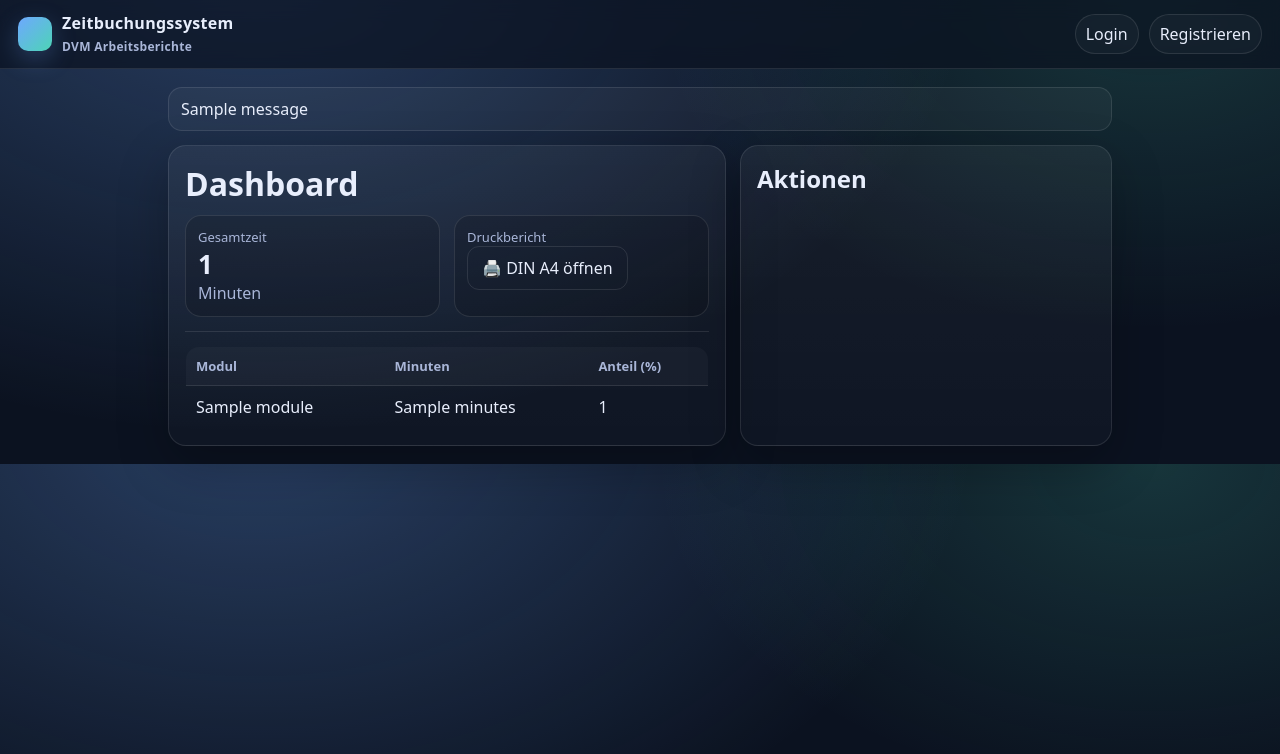
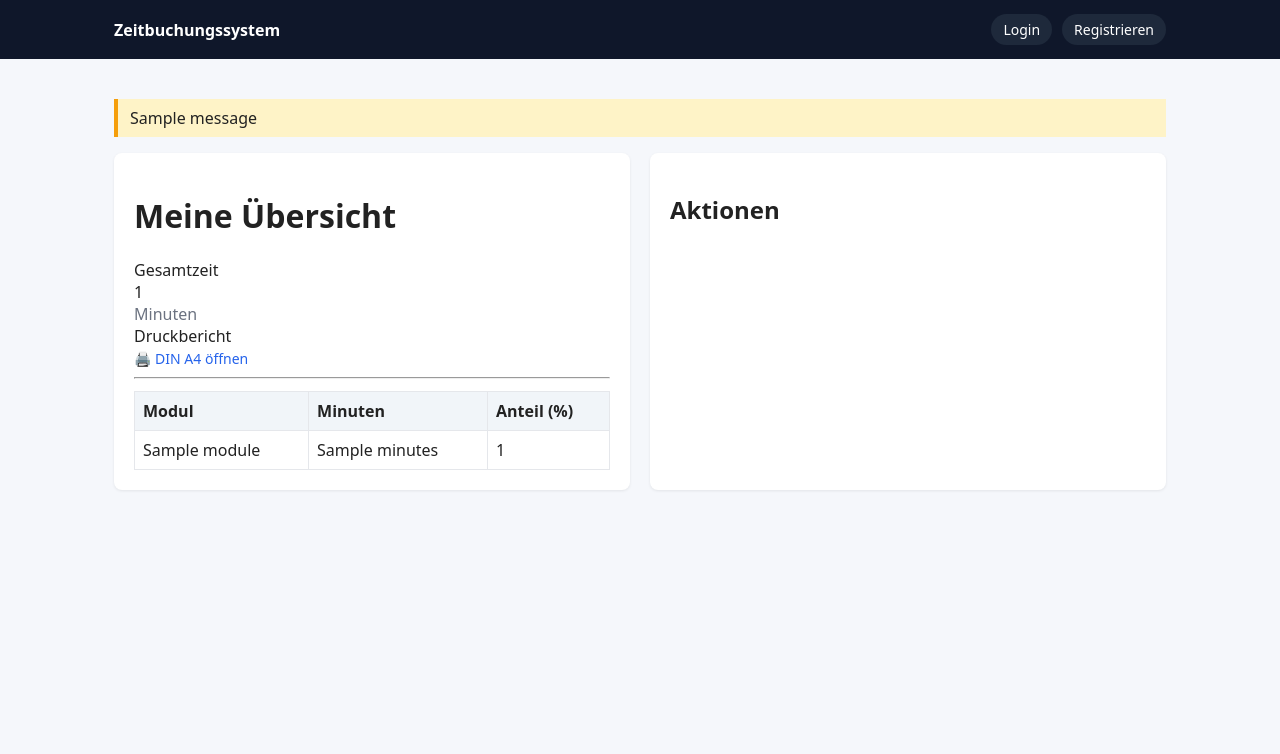
Before and after one commit to Kelm-Isabella23/ZeitbuchungssystemNew, a Django app: template templates/dashboard.html in a window 1280 px wide. Shown: the top 754 px of the page. Run offline with Django 5.2, Linux system fonts and the light colour scheme; the template is opened without the code that fills it: most values are stand-ins (such as "Sample title", 1, 10 or a date in 2020); one stand-in notice (Sample message) is shown.

Commit message:
html und css verbesserung

```diff
--- a/static/app.css
+++ b/static/app.css
@@ -1,190 +1,208 @@
-:root{
-  --bg:#0b1220;
-  --card:#101a33;
-  --card2:#0e1730;
-  --text:#e8eefc;
-  --muted:#a9b6d8;
-  --accent:#6ea8ff;
-  --accent2:#4dd4b6;
-  --danger:#ff6b6b;
-  --border: rgba(255,255,255,0.10);
+/* =========================
+   RESET / BASIS
+========================= */
+* {
+  box-sizing: border-box;
 }
 
-*{ box-sizing:border-box; }
-body{
-  margin:0;
-  font-family: system-ui, -apple-system, Segoe UI, Roboto, Arial, sans-serif;
-  background: radial-gradient(1200px 800px at 20% -10%, rgba(110,168,255,0.30), transparent 60%),
-              radial-gradient(900px 600px at 90% 0%, rgba(77,212,182,0.18), transparent 55%),
-              var(--bg);
-  color:var(--text);
+body {
+  margin: 0;
+  font-family: system-ui, -apple-system, BlinkMacSystemFont, "Segoe UI", sans-serif;
+  background: #f5f7fb;
+  color: #222;
 }
 
-a{ color: var(--accent); text-decoration:none; }
-a:hover{ text-decoration:underline; }
-
-.container{
-  max-width: 980px;
-  margin: 0 auto;
-  padding: 18px;
+a {
+  color: #2563eb;
+  text-decoration: none;
 }
 
-.topbar{
-  position: sticky;
-  top:0;
-  z-index:10;
-  backdrop-filter: blur(10px);
-  background: rgba(11,18,32,0.70);
-  border-bottom: 1px solid var(--border);
+a:hover {
+  text-decoration: underline;
 }
 
-.nav{
-  display:flex;
-  align-items:center;
-  justify-content:space-between;
-  gap:12px;
-  padding: 12px 18px;
+.muted {
+  color: #6b7280;
 }
 
-.brand{
-  display:flex;
-  align-items:center;
-  gap:10px;
-  font-weight:700;
-  letter-spacing:0.3px;
-}
-.logo{
-  width:34px;height:34px;border-radius:10px;
-  background: linear-gradient(135deg, var(--accent), var(--accent2));
-  box-shadow: 0 8px 24px rgba(110,168,255,0.25);
+/* =========================
+   LAYOUT
+========================= */
+.container {
+  max-width: 1100px;
+  margin: 0 auto;
+  padding: 24px;
 }
 
-.navlinks{
-  display:flex; gap:10px; flex-wrap:wrap;
-  align-items:center;
-}
-.pill{
-  padding:8px 10px;
-  border: 1px solid var(--border);
-  border-radius: 999px;
-  background: rgba(255,255,255,0.03);
-  color: var(--text);
+.card {
+  background: #fff;
+  border-radius: 8px;
+  padding: 20px;
+  box-shadow: 0 1px 3px rgba(0,0,0,.08);
 }
 
-.rolebadge{
-  border:1px solid var(--border);
-  background: rgba(255,255,255,0.04);
-  padding:6px 10px;
-  border-radius:999px;
-  color:var(--muted);
-  font-size: 13px;
+.grid {
+  display: grid;
+  gap: 20px;
 }
 
-.grid{
-  display:grid;
-  grid-template-columns: 1fr;
-  gap:14px;
-}
-@media (min-width: 860px){
-  .grid-2{ grid-template-columns: 1.2fr 0.8fr; }
+.grid-2 {
+  grid-template-columns: repeat(auto-fit, minmax(320px, 1fr));
 }
 
-.card{
-  background: linear-gradient(180deg, rgba(255,255,255,0.05), rgba(255,255,255,0.02));
-  border: 1px solid var(--border);
-  border-radius: 18px;
-  padding: 16px;
-  box-shadow: 0 18px 50px rgba(0,0,0,0.25);
+/* =========================
+   NAVBAR
+========================= */
+.topbar {
+  background: #0f172a;
+  color: #fff;
 }
 
-.card h1, .card h2, .card h3{ margin: 0 0 10px 0; }
-.muted{ color: var(--muted); }
-
-.form-row{ margin: 10px 0 14px; }
-label{ display:block; color: var(--muted); font-size: 13px; margin-bottom: 6px; }
-input, select{
-  width:100%;
-  padding: 10px 12px;
-  border-radius: 12px;
-  border: 1px solid var(--border);
-  background: rgba(0,0,0,0.18);
-  color: var(--text);
-  outline:none;
-}
-input:focus, select:focus{
-  border-color: rgba(110,168,255,0.6);
-  box-shadow: 0 0 0 4px rgba(110,168,255,0.15);
+.nav {
+  max-width: 1100px;
+  margin: 0 auto;
+  padding: 14px 24px;
+  display: flex;
+  justify-content: space-between;
+  align-items: center;
 }
 
-.btn{
-  display:inline-flex;
-  align-items:center;
-  justify-content:center;
-  gap:8px;
-  padding: 10px 14px;
-  border-radius: 12px;
-  border: 1px solid var(--border);
-  background: rgba(110,168,255,0.18);
-  color: var(--text);
-  cursor:pointer;
-}
-.btn:hover{ filter: brightness(1.08); }
-.btn-primary{
-  background: linear-gradient(135deg, rgba(110,168,255,0.9), rgba(77,212,182,0.75));
-  border: none;
-  color: #071021;
-  font-weight: 700;
-}
-.btn-danger{
-  background: rgba(255,107,107,0.15);
-  border: 1px solid rgba(255,107,107,0.35);
-}
-.btn-link{
-  background: transparent;
-  border: 1px solid var(--border);
+.brand {
+  display: flex;
+  gap: 12px;
+  align-items: center;
 }
 
-.actions{ display:flex; gap:10px; flex-wrap:wrap; align-items:center; }
-
-.table{
-  width:100%;
-  border-collapse: collapse;
-  overflow:hidden;
-  border-radius: 14px;
-  border: 1px solid var(--border);
-}
-.table th, .table td{
-  padding: 10px 10px;
-  border-bottom: 1px solid var(--border);
-  vertical-align: top;
-}
-.table th{ text-align:left; color: var(--muted); font-size: 13px; background: rgba(255,255,255,0.03); }
-.table tr:last-child td{ border-bottom:none; }
-
-.msgs{ list-style:none; padding:0; margin: 0 0 14px 0; }
-.msgs li{
-  padding: 10px 12px;
-  border-radius: 14px;
-  border: 1px solid var(--border);
-  background: rgba(255,255,255,0.04);
-  margin-bottom: 8px;
+.navlinks {
+  display: flex;
+  gap: 10px;
+  align-items: center;
 }
 
-.kpi{
-  display:flex; gap:14px; flex-wrap:wrap;
+.pill {
+  padding: 6px 12px;
+  border-radius: 999px;
+  background: #1e293b;
+  color: #fff;
+  font-size: 14px;
 }
-.kpi .box{
-  flex: 1 1 180px;
-  border: 1px solid var(--border);
-  background: rgba(0,0,0,0.15);
-  border-radius: 16px;
-  padding: 12px;
+
+.pill:hover {
+  background: #334155;
 }
-.kpi .big{ font-size: 26px; font-weight: 800; }
-.kpi .label{ color: var(--muted); font-size: 13px; }
 
-hr.sep{
+.rolebadge {
+  background: #2563eb;
+  padding: 4px 10px;
+  border-radius: 999px;
+  font-size: 12px;
+}
+
+/* =========================
+   BUTTONS
+========================= */
+.btn {
+  padding: 8px 14px;
+  border-radius: 6px;
   border: none;
-  border-top: 1px solid var(--border);
-  margin: 14px 0;
+  cursor: pointer;
+  font-size: 14px;
 }
+
+.btn-primary {
+  background: #2563eb;
+  color: #fff;
+}
+
+.btn-danger {
+  background: #dc2626;
+  color: #fff;
+}
+
+.btn-link {
+  background: transparent;
+  color: #2563eb;
+  padding: 0;
+}
+
+.btn:disabled {
+  opacity: 0.6;
+  cursor: not-allowed;
+}
+
+/* =========================
+   FORMS
+========================= */
+.form-row {
+  margin-bottom: 14px;
+}
+
+label {
+  display: block;
+  margin-bottom: 4px;
+  font-weight: 500;
+}
+
+input,
+select {
+  width: 100%;
+  max-width: 520px;
+  padding: 8px;
+  border-radius: 6px;
+  border: 1px solid #d1d5db;
+}
+
+.actions {
+  display: flex;
+  gap: 10px;
+  flex-wrap: wrap;
+}
+
+/* =========================
+   TABLES
+========================= */
+.table {
+  width: 100%;
+  border-collapse: collapse;
+  margin-top: 12px;
+}
+
+.table th,
+.table td {
+  border: 1px solid #e5e7eb;
+  padding: 8px;
+  text-align: left;
+}
+
+.table th {
+  background: #f1f5f9;
+}
+
+/* =========================
+   MESSAGES
+========================= */
+.msgs {
+  list-style: none;
+  padding: 0;
+  margin-bottom: 16px;
+}
+
+.msgs li {
+  background: #fef3c7;
+  border-left: 4px solid #f59e0b;
+  padding: 8px 12px;
+  margin-bottom: 6px;
+}
+
+/* =========================
+   UTILS
+========================= */
+.no-print {
+  display: block;
+}
+
+@media print {
+  .no-print {
+    display: none !important;
+  }
+}
--- a/templates/base.html
+++ b/templates/base.html
@@ -4,7 +4,6 @@
   <meta charset="utf-8">
   <title>Zeitbuchungssystem</title>
   <meta name="viewport" content="width=device-width, initial-scale=1">
-
   {% load static %}
   <link rel="stylesheet" href="{% static 'app.css' %}">
 </head>
@@ -13,11 +12,7 @@
 <header class="topbar no-print">
   <div class="nav">
     <div class="brand">
-        <div class="logo"></div>
-        <div>
-          Zeitbuchungssystem<br>
-          <span class="muted" style="font-size:12px;">DVM Arbeitsberichte</span>
-        </div>
+      <strong>Zeitbuchungssystem</strong>
     </div>
 
     <div class="navlinks">
@@ -25,7 +20,7 @@
         <a class="pill" href="{% url 'dashboard' %}">Dashboard</a>
         <a class="pill" href="{% url 'reports_list' %}">Berichte</a>
         <a class="pill" href="{% url 'logout' %}">Logout</a>
-          <span class="rolebadge">Rolle: {{ role }}</span>
+        <span class="rolebadge">{{ user.profile.role }}</span>
       {% else %}
         <a class="pill" href="{% url 'login' %}">Login</a>
         <a class="pill" href="{% url 'register' %}">Registrieren</a>
@@ -35,14 +30,7 @@
 </header>
 
 <main class="container">
-    {% if messages %}
-      <ul class="msgs">
-        {% for m in messages %}
-          <li>{{ m }}</li>
-        {% endfor %}
-      </ul>
-    {% endif %}
-
+  {% include "includes/messages.html" %}
   {% block content %}{% endblock %}
 </main>
 
--- a/templates/dashboard.html
+++ b/templates/dashboard.html
@@ -1,8 +1,9 @@
 {% extends "base.html" %}
 {% block content %}
+
 <div class="grid grid-2">
   <div class="card">
-    <h1>Dashboard</h1>
+    <h1>Meine Übersicht</h1>
 
     <div class="kpi">
       <div class="box">
--- /dev/null
+++ b/templates/includes/messages.html
@@ -0,0 +1,7 @@
+{% if messages %}
+  <ul class="msgs">
+    {% for m in messages %}
+      <li>{{ m }}</li>
+    {% endfor %}
+  </ul>
+{% endif %}
--- /dev/null
+++ b/templates/includes/vip_export_links.html
@@ -0,0 +1,5 @@
+<div class="actions">
+  <a class="btn btn-link" href="{% url 'vip_export' %}?format=json">JSON</a>
+  <a class="btn btn-link" href="{% url 'vip_export' %}?format=csv">CSV</a>
+  <a class="btn btn-link" href="{% url 'vip_export' %}?format=xml">XML</a>
+</div>
--- a/templates/login.html
+++ b/templates/login.html
@@ -1,5 +1,6 @@
 {% extends "base.html" %}
 {% block content %}
+
 <div class="card" style="max-width:520px; margin: 0 auto;">
   <h1>Login</h1>
   <p class="muted">Bitte melde dich an, um Arbeitsberichte zu erfassen.</p>
@@ -23,4 +24,5 @@
     </div>
   </form>
 </div>
+
 {% endblock %}
--- a/templates/register.html
+++ b/templates/register.html
@@ -1,5 +1,6 @@
 {% extends "base.html" %}
 {% block content %}
+
 <div class="card" style="max-width:520px; margin: 0 auto;">
   <h1>Registrieren</h1>
   <p class="muted">Erstelle einen Account. Du startest als normaler Anwender.</p>
@@ -23,4 +24,5 @@
     </div>
   </form>
 </div>
+
 {% endblock %}
```
Also changed, not shown: other parts of templates/dashboard.html (+17 -17 lines), static/print.css (+8 -26 lines), templates/admin_requests.html (+17 -7 lines), templates/admin_users.html (+12 -4 lines), templates/print_report.html (+10 -18 lines), templates/report_form.html (+12 -12 lines), templates/reports_list.html (+17 -7 lines). Lines whose indentation alone changed are shown as unchanged.
